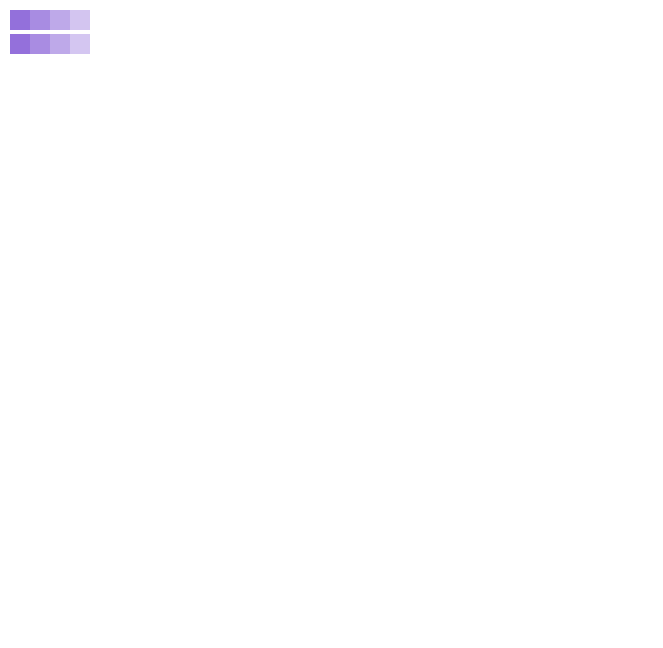
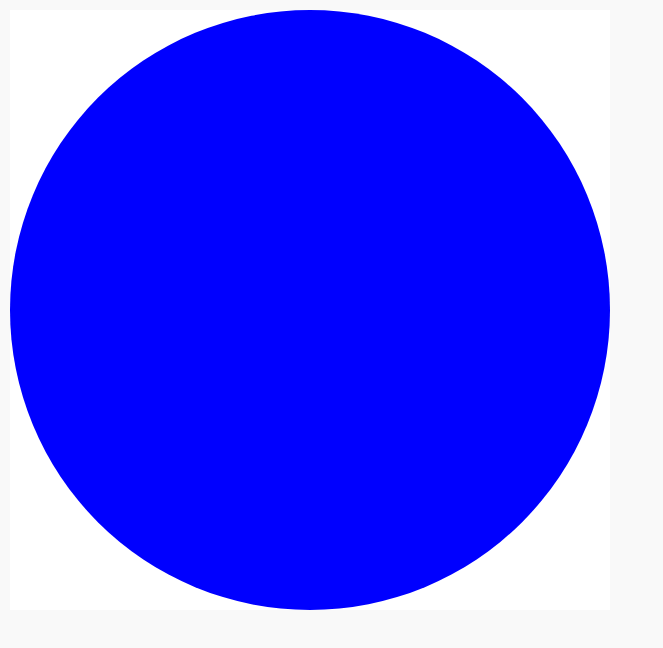
Before and after one commit to scaredsheep/svg-learning, a website built with webpack: page public/index.html in a window 1280 px wide. Shown: the top 648 px of the page, without its empty margins (0-663 px from the left). Built offline with nearby package versions, Linux system fonts and the light colour scheme.

Commit message:
绘制圆

```diff
--- a/src/basic/002-circle-calendar.js
+++ b/src/basic/002-circle-calendar.js
@@ -39,6 +39,8 @@ class Calendar {
    */
   gradientColorWithHSL(len, color) {
     color = color || [260, 59.8, 64.9];
+    // 数字28, lightness = (1 * 100 - 64.9) * 0.8，这样就达到了alphe通道预留20%透明度的效果
+    // 乘以100是百分数操作，其实与alphe通道计算透明度原理一样
     const delta = 28 / len;
     return new Array(len).fill(0).map((_, i) => {
       const c = [...color];
@@ -48,24 +50,18 @@ class Calendar {
       return `hsl(${c.join()})`;
     })
   }
+  createCircle() {
+    const circle = createElement('circle', {
+      cx: this.width / 2,
+      cy: this.height / 2,
+      r: Math.min(this.width, this.height) / 2,
+      fill: 'blue'
+    });
+    this.svg.appendChild(circle);
+  }
   render() {
-    // this.wrapper.appendChild(this.svg);
-    const arr1 = this.gradientColorWithAlphe(4);
-    const arr2 = this.gradientColorWithHSL(4);
-    const wrapper1 = document.createElement('p');
-    const wrapper2 = document.createElement('p');
-    arr1.forEach(color => {
-      const block = document.createElement('span');
-      block.setAttribute('style', `display: inline-block; width: 20px; height: 20px; background: ${color}`);
-      wrapper1.appendChild(block);
-    });
-    arr2.forEach(color => {
-      const block = document.createElement('span');
-      block.setAttribute('style', `display: inline-block; width: 20px; height: 20px; background: ${color}`);
-      wrapper2.appendChild(block);
-    });
-    this.wrapper.appendChild(wrapper1);
-    this.wrapper.appendChild(wrapper2);
+    this.createCircle();
+    this.wrapper.appendChild(this.svg);
   }
 }
 
--- a/src/style.css
+++ b/src/style.css
@@ -7,6 +7,9 @@
   height: 700px;
   padding-top: 10px;
   padding-left: 10px;
-  border-bottom: 1px solid #dcd;
+  background: #f9f9f9;
   box-sizing: border-box;
 }
+#app svg {
+  background: #fff;
+}
```
Also changed, not shown: src/doc/001-svg-element.md (added, +30 -0 lines).
